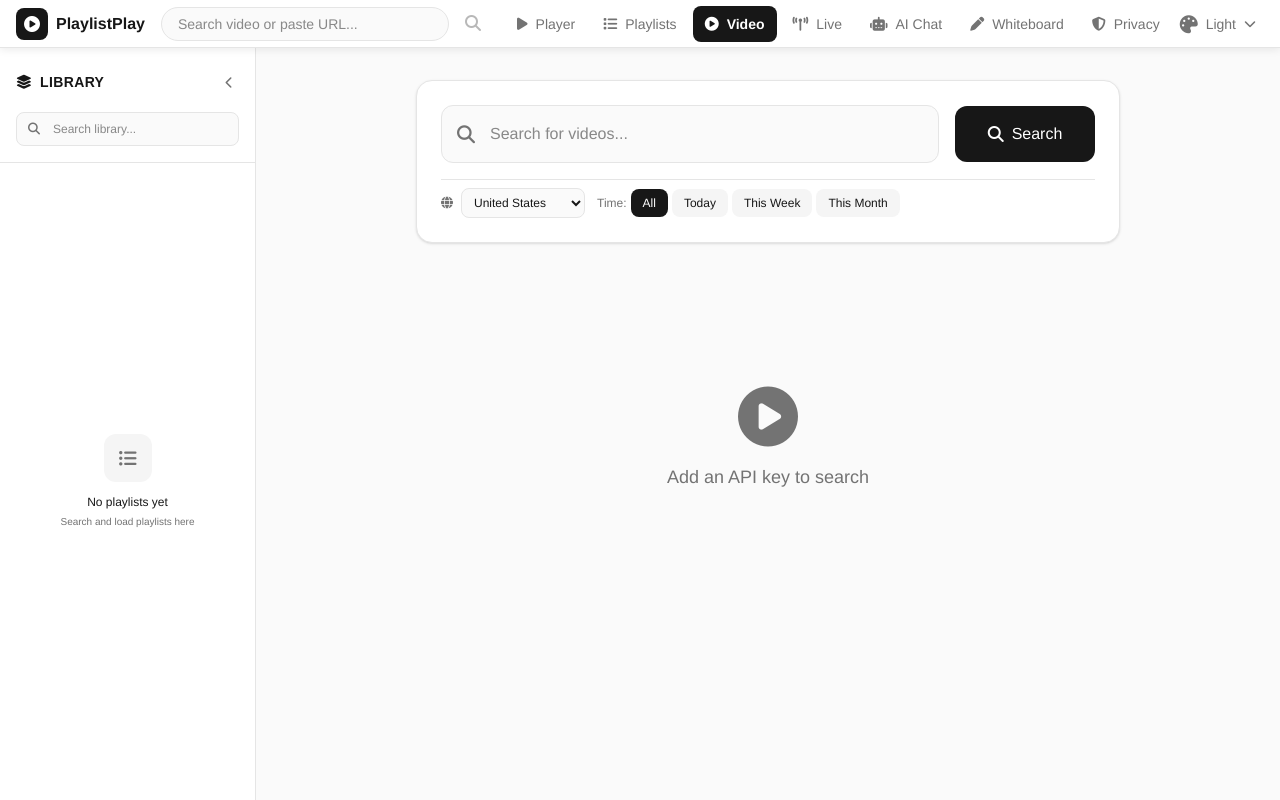
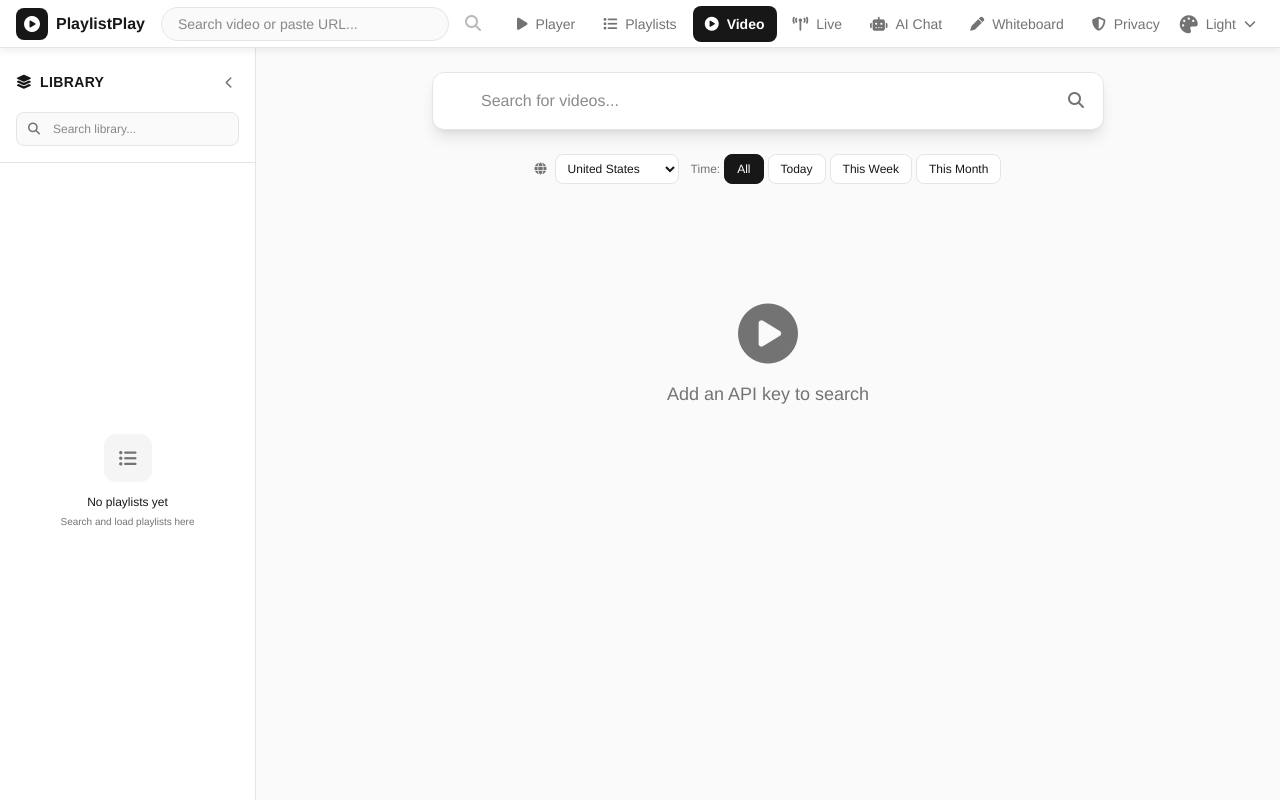
Before and after one commit to rgbailon/PlaylistTube, a React (Vite) app: page /video in a window 1280 px wide. Built offline with nearby package versions, Linux system fonts and the light colour scheme.

Commit message:
Update VideoPage and SearchPage styling to match LivePage

```diff
--- a/src/pages/SearchPage.jsx
+++ b/src/pages/SearchPage.jsx
@@ -353,38 +353,30 @@ if (allVideos.length > 0) {
         </div>
       )}
 
-      <div className="max-w-3xl mx-auto p-4 md:p-8">
+      <div className="max-w-7xl mx-auto">
         {error && (
-          <div className="mb-4 p-4 rounded-xl bg-red-100 border border-red-300 text-red-700 text-sm flex items-center gap-2">
+          <div className="mx-4 md:mx-8 mt-4 p-4 rounded-xl bg-red-100 border border-red-300 text-red-700 text-sm flex items-center gap-2">
             <i className="fas fa-exclamation-triangle"></i>
             {error}
           </div>
         )}
-        <div className="rounded-2xl p-6 shadow-sm border" style={{ background: 'var(--bg-card)', borderColor: 'var(--border-color)' }}>
-          <div className="flex flex-col gap-4">
-            <div className="flex flex-col md:flex-row gap-4 items-center">
-              <div className="w-full relative">
+        <div className="px-4 md:px-8 py-6">
+          <div className="relative max-w-2xl mx-auto">
             <input
               type="text"
               value={searchQuery}
               onChange={(e) => handleSearchInput(e.target.value)}
               onKeyDown={(e) => e.key === 'Enter' && searchPlaylists()}
               placeholder="Search or paste URL..."
-                  className="w-full rounded-xl pl-12 pr-4 py-4 text-sm md:text-base"
-                  style={{ background: 'var(--bg-main)', border: '1px solid var(--border-color)', color: 'var(--text-main)' }}
+              className="w-full rounded-xl pl-12 pr-4 py-4 text-sm md:text-base shadow-lg"
+              style={{ background: 'var(--bg-card)', border: '1px solid var(--border-color)', color: 'var(--text-main)' }}
             />
             <i className="fas fa-search absolute left-4 top-1/2 -translate-y-1/2 text-lg" style={{ color: 'var(--text-muted)' }}></i>
           </div>
-              <button
-                onClick={searchPlaylists}
-                className="w-full md:w-auto px-8 py-4 rounded-xl font-medium transition flex items-center justify-center gap-2 min-w-[140px]"
-                style={{ background: 'var(--accent-color)', color: 'white' }}
-              >
-                <i className="fas fa-search"></i> Search
-              </button>
         </div>
 
-            <div className="flex flex-wrap items-center gap-3 pt-2 border-t" style={{ borderColor: 'var(--border-color)' }}>
+        <div className="px-4 md:px-8 pb-4">
+          <div className="flex flex-wrap items-center gap-3 justify-center">
             <span className="text-sm font-medium" style={{ color: 'var(--text-muted)' }}>
               <i className="fas fa-sort mr-2"></i>Sort by:
             </span>
@@ -395,8 +387,9 @@ if (allVideos.length > 0) {
                   onClick={() => handleSortChange(option.value)}
                   className="px-4 py-2 rounded-lg text-sm font-medium transition"
                   style={{
-                      background: sortOrder === option.value ? 'var(--accent-color)' : 'var(--bg-hover)',
-                      color: sortOrder === option.value ? 'white' : 'var(--text-main)'
+                    background: sortOrder === option.value ? 'var(--accent-color)' : 'var(--bg-card)',
+                    color: sortOrder === option.value ? 'white' : 'var(--text-main)',
+                    border: '1px solid ' + (sortOrder === option.value ? 'var(--accent-color)' : 'var(--border-color)')
                   }}
                 >
                   <i className={`fas ${option.icon} mr-1.5`}></i>
@@ -407,9 +400,8 @@ if (allVideos.length > 0) {
           </div>
         </div>
       </div>
-      </div>
 
-      <div className="max-w-5xl mx-auto p-4 md:p-8">
+      <div className="px-4 md:px-8 py-6">
         <div className="grid grid-cols-1 sm:grid-cols-2 lg:grid-cols-3 xl:grid-cols-4 gap-4 md:gap-6">
           {loading ? (
             Array.from({ length: 8 }).map((_, i) => (
@@ -470,11 +462,11 @@ if (allVideos.length > 0) {
         </div>
 
         {hasMore && (
-          <div className="mt-8 text-center pb-8">
+          <div className="px-4 md:px-8 pb-8 text-center">
             <button
               onClick={loadMore}
               disabled={loading}
-              className="px-8 py-3 rounded-xl font-medium disabled:opacity-50"
+              className="px-8 py-3 rounded-xl font-medium disabled:opacity-50 hover:border-[var(--accent-color)] hover:text-[var(--accent-color)] transition"
               style={{ background: 'var(--bg-card)', border: '1px solid var(--border-color)', color: 'var(--text-main)' }}
             >
               {loading ? 'Loading...' : 'Load More Results'}
--- a/src/pages/VideoPage.jsx
+++ b/src/pages/VideoPage.jsx
@@ -296,45 +296,42 @@ function VideoPage() {
 
   return (
     <div className="h-[calc(100vh-48px)] overflow-y-auto pb-16 md:pb-0" style={{ background: 'var(--bg-main)' }}>
-      <div className="max-w-3xl mx-auto p-4 md:p-8">
+      <div className="max-w-7xl mx-auto">
         {error && (
-          <div className="mb-4 p-4 rounded-xl bg-red-100 border border-red-300 text-red-700 text-sm flex items-center gap-2">
+          <div className="mx-4 md:mx-8 mt-4 p-4 rounded-xl bg-red-100 border border-red-300 text-red-700 text-sm flex items-center gap-2">
             <i className="fas fa-exclamation-triangle"></i>
             {error}
           </div>
         )}
-        <div className="rounded-2xl p-6 shadow-sm border" style={{ background: 'var(--bg-card)', borderColor: 'var(--border-color)' }}>
-          <div className="flex flex-col gap-4">
-            <div className="flex flex-col md:flex-row gap-4 items-center">
-              <div className="w-full relative">
+        <div className="px-4 md:px-8 py-6">
+          <div className="relative max-w-2xl mx-auto">
             <input
               type="text"
               value={searchQuery}
               onChange={(e) => handleSearchInput(e.target.value)}
               onKeyDown={(e) => e.key === 'Enter' && handleSearch()}
               placeholder="Search for videos..."
-                  className="w-full rounded-xl pl-12 pr-4 py-4 text-sm md:text-base"
-                  style={{ background: 'var(--bg-main)', border: '1px solid var(--border-color)', color: 'var(--text-main)' }}
+              className="w-full rounded-xl pl-12 pr-4 py-4 text-sm md:text-base shadow-lg"
+              style={{ background: 'var(--bg-card)', border: '1px solid var(--border-color)', color: 'var(--text-main)' }}
             />
-                <i className="fas fa-search absolute left-4 top-1/2 -translate-y-1/2 text-lg" style={{ color: 'var(--text-muted)' }}></i>
-              </div>
             <button
               onClick={() => handleSearch()}
-                className="w-full md:w-auto px-8 py-4 rounded-xl font-medium transition flex items-center justify-center gap-2 min-w-[140px]"
-                style={{ background: 'var(--accent-color)', color: 'white' }}
+              className="absolute right-3 top-1/2 -translate-y-1/2 p-2 rounded-lg hover:bg-[var(--bg-hover)]"
             >
-                <i className="fas fa-search"></i> Search
+              <i className="fas fa-search" style={{ color: 'var(--text-muted)' }}></i>
             </button>
           </div>
+        </div>
 
-            <div className="flex flex-wrap items-center gap-3 pt-2 border-t" style={{ borderColor: 'var(--border-color)' }}>
+        <div className="px-4 md:px-8 pb-4">
+          <div className="flex flex-wrap items-center gap-3 justify-center">
             <div className="flex items-center gap-2">
               <i className="fas fa-globe text-xs" style={{ color: 'var(--text-muted)' }}></i>
               <select
                 value={region}
                 onChange={(e) => setRegion(e.target.value)}
                 className="text-xs rounded-lg px-2 py-1.5"
-                  style={{ background: 'var(--bg-main)', border: '1px solid var(--border-color)', color: 'var(--text-main)' }}
+                style={{ background: 'var(--bg-card)', border: '1px solid var(--border-color)', color: 'var(--text-main)' }}
               >
                 {regions.map(r => (
                   <option key={r.code} value={r.code}>{r.name}</option>
@@ -354,8 +351,9 @@ function VideoPage() {
                   onClick={() => setTimeFilter(option.value)}
                   className="px-3 py-1.5 rounded-lg text-xs font-medium transition"
                   style={{
-                      background: timeFilter === option.value ? 'var(--accent-color)' : 'var(--bg-hover)',
-                      color: timeFilter === option.value ? 'white' : 'var(--text-main)'
+                    background: timeFilter === option.value ? 'var(--accent-color)' : 'var(--bg-card)',
+                    color: timeFilter === option.value ? 'white' : 'var(--text-main)',
+                    border: '1px solid ' + (timeFilter === option.value ? 'var(--accent-color)' : 'var(--border-color)')
                   }}
                 >
                   {option.label}
@@ -365,9 +363,8 @@ function VideoPage() {
           </div>
         </div>
       </div>
-      </div>
 
-      <div className="max-w-5xl mx-auto p-4 md:p-8">
+      <div className="px-4 md:px-8 py-6">
         <div className="grid grid-cols-1 sm:grid-cols-2 lg:grid-cols-3 xl:grid-cols-4 gap-4 md:gap-6">
           {loading ? (
             Array.from({ length: 8 }).map((_, i) => (
@@ -421,8 +418,8 @@ function VideoPage() {
         </div>
 
         {hasMore && (
-          <div className="mt-8 text-center pb-8">
-            <button onClick={loadMore} disabled={loading} className="px-8 py-3 rounded-xl font-medium disabled:opacity-50" style={{ background: 'var(--bg-card)', border: '1px solid var(--border-color)', color: 'var(--text-main)' }}>
+          <div className="px-4 md:px-8 pb-8 text-center">
+            <button onClick={loadMore} disabled={loading} className="px-8 py-3 rounded-xl font-medium disabled:opacity-50 hover:border-[var(--accent-color)] hover:text-[var(--accent-color)] transition" style={{ background: 'var(--bg-card)', border: '1px solid var(--border-color)', color: 'var(--text-main)' }}>
               {loading ? 'Loading...' : 'Load More Results'}
             </button>
           </div>
```
Lines whose indentation alone changed are shown as unchanged.
